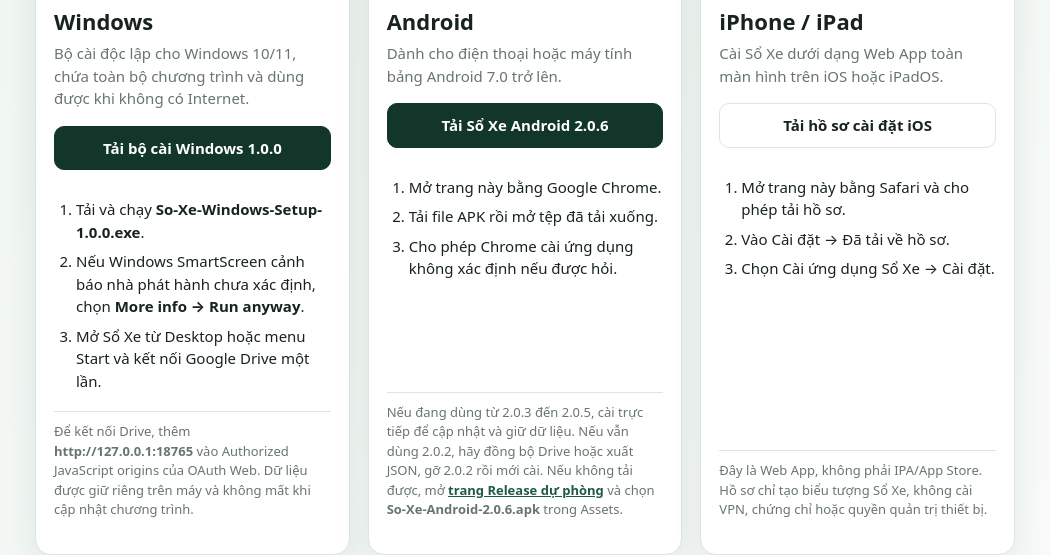
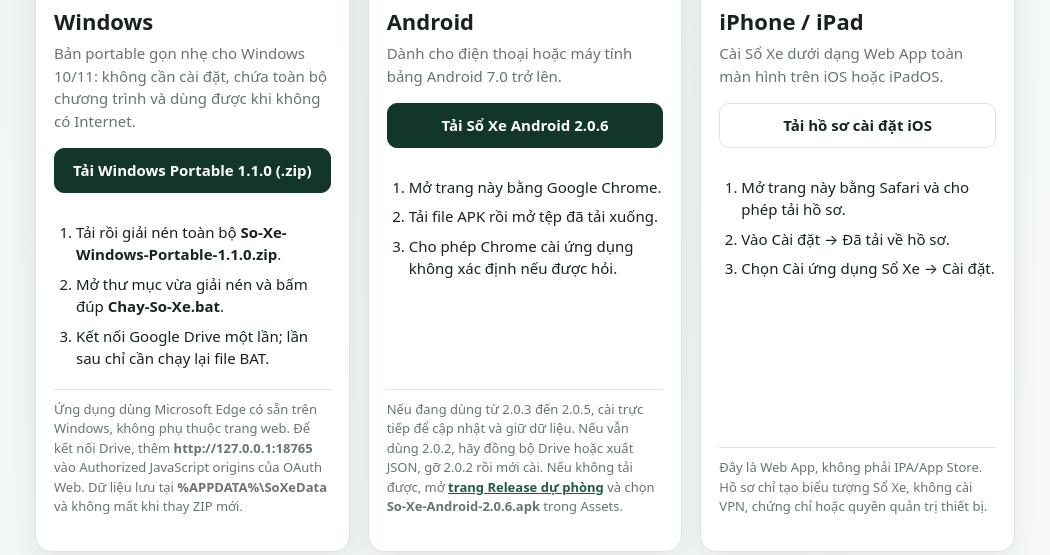
Before and after one commit to lehuynhanhtu-prog/so-xe-android, a plain HTML site: page docs/downloads.html in a window 1280 px wide. Shown: the part 245-800 px from the top of the page, without its empty margins (115-1165 px from the left). Drawn offline with Linux system fonts and the light colour scheme.

Commit message:
Add lightweight portable Windows ZIP

```diff
--- a/docs/downloads.html
+++ b/docs/downloads.html
@@ -22,14 +22,14 @@
 <article class="card platform-card windows-card">
 <div class="platform-icon">▦</div>
 <h2>Windows</h2>
-<p>Bộ cài độc lập cho Windows 10/11, chứa toàn bộ chương trình và dùng được khi không có Internet.</p>
-<a class="btn green platform-download" href="https://github.com/lehuynhanhtu-prog/so-xe-android/releases/download/windows-v1.0.0/So-Xe-Windows-Setup-1.0.0.exe?download=1" target="_blank" rel="noopener external">Tải bộ cài Windows 1.0.0</a>
+<p>Bản portable gọn nhẹ cho Windows 10/11: không cần cài đặt, chứa toàn bộ chương trình và dùng được khi không có Internet.</p>
+<a class="btn green platform-download" href="https://github.com/lehuynhanhtu-prog/so-xe-android/releases/download/windows-portable-v1.1.0/So-Xe-Windows-Portable-1.1.0.zip?download=1" target="_blank" rel="noopener external">Tải Windows Portable 1.1.0 (.zip)</a>
 <ol>
-<li>Tải và chạy <b>So-Xe-Windows-Setup-1.0.0.exe</b>.</li>
-<li>Nếu Windows SmartScreen cảnh báo nhà phát hành chưa xác định, chọn <b>More info → Run anyway</b>.</li>
-<li>Mở Sổ Xe từ Desktop hoặc menu Start và kết nối Google Drive một lần.</li>
+<li>Tải rồi giải nén toàn bộ <b>So-Xe-Windows-Portable-1.1.0.zip</b>.</li>
+<li>Mở thư mục vừa giải nén và bấm đúp <b>Chay-So-Xe.bat</b>.</li>
+<li>Kết nối Google Drive một lần; lần sau chỉ cần chạy lại file BAT.</li>
 </ol>
-<p class="download-help">Để kết nối Drive, thêm <b>http://127.0.0.1:18765</b> vào Authorized JavaScript origins của OAuth Web. Dữ liệu được giữ riêng trên máy và không mất khi cập nhật chương trình.</p>
+<p class="download-help">Ứng dụng dùng Microsoft Edge có sẵn trên Windows, không phụ thuộc trang web. Để kết nối Drive, thêm <b>http://127.0.0.1:18765</b> vào Authorized JavaScript origins của OAuth Web. Dữ liệu lưu tại <b>%APPDATA%\SoXeData</b> và không mất khi thay ZIP mới.</p>
 </article>
 <article class="card platform-card android-card">
 <div class="platform-icon">🤖</div>
```
Also changed, not shown: windows-portable/HUONG-DAN.txt (added, +22 -0 lines), .github/workflows/build-windows.yml, README.md, 3 other files.
